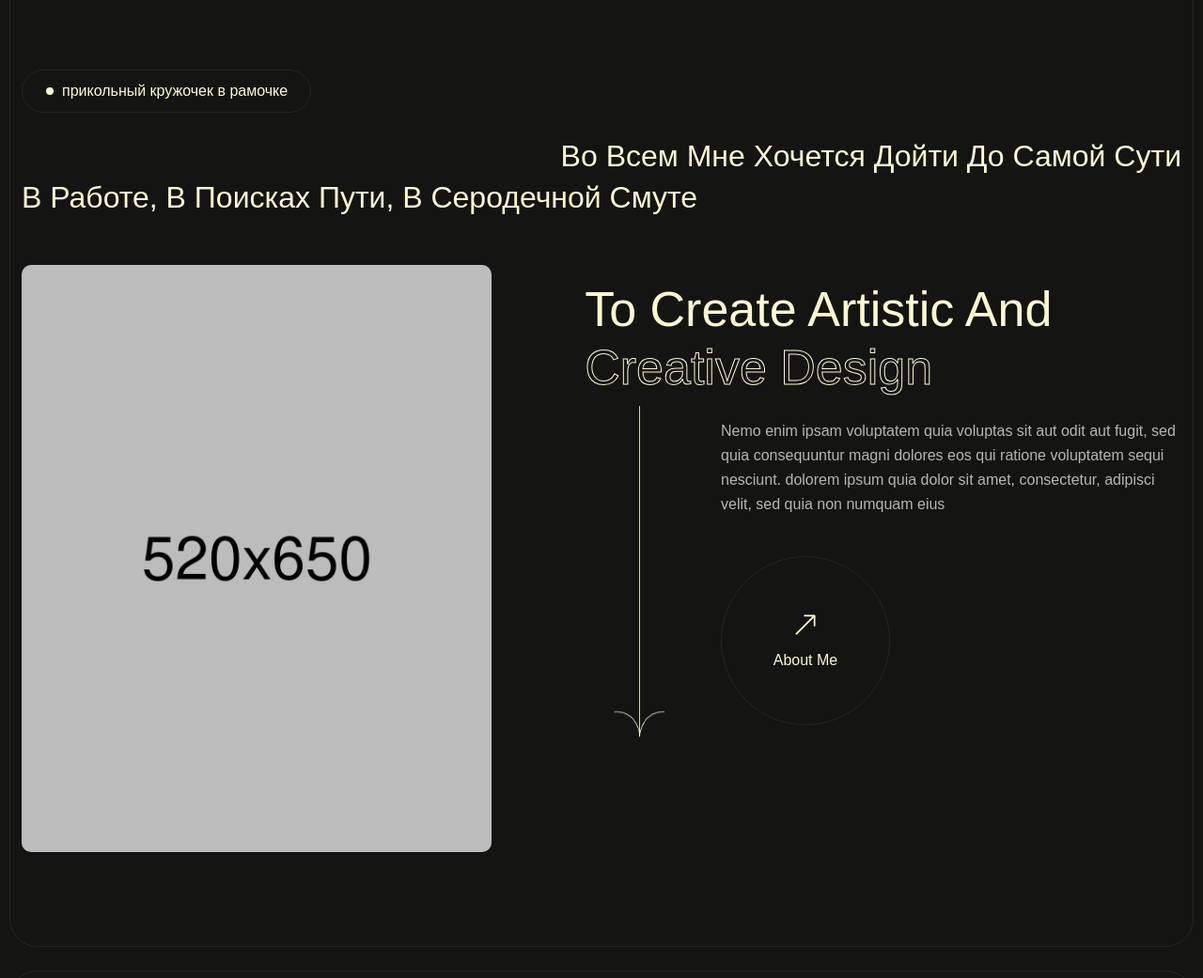
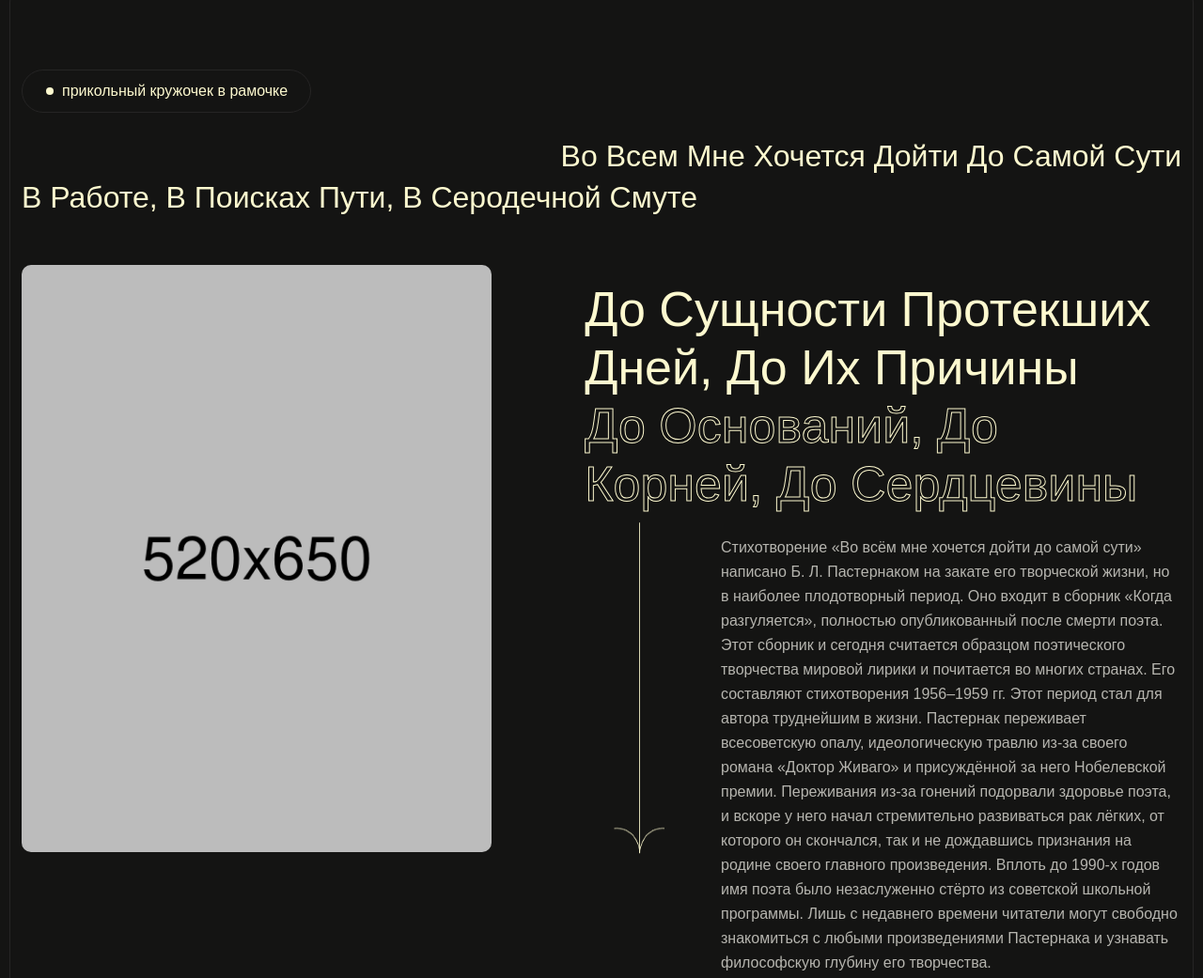
Before and after one commit to zheneRRR/322, a plain HTML site: page index.html in a window 1280 px wide. Shown: the part 687-1728 px from the top of the page at 94% size. Drawn offline with Linux system fonts and the light colour scheme; a web font is replaced by a local one.

Commit message:
Update index.html

```diff
--- a/index.html
+++ b/index.html
@@ -235,9 +235,9 @@
                <div class="about-content-v1">
                   <div class="section-title mb-xxl-5 mb-sm-4 mb-3">
                      <h2 class="stitle fw-500 mt-3" data-aos="fade-down" data-aos-duration="1500">
-                        To Create Artistic And
+                        До сущности протекших дней, до их причины
                         <span class="text-storkes d-block">
-                           Creative Design
+                           До оснований, до корней, до сердцевины
                         </span>
                      </h2>
                   </div>
@@ -248,10 +248,7 @@
                         </a>
                         <div class="right-comp">
                            <p class="pra-clr">
-                              Nemo enim ipsam voluptatem quia voluptas sit aut odit aut fugit, sed quia consequuntur
-                              magni dolores eos qui ratione
-                              voluptatem sequi nesciunt. dolorem ipsum quia dolor sit amet, consectetur, adipisci velit,
-                              sed quia non numquam eius
+                              Стихотворение «Во всём мне хочется дойти до самой сути» написано Б. Л. Пастернаком на закате его творческой жизни, но в наиболее плодотворный период. Оно входит в сборник «Когда разгуляется», полностью опубликованный после смерти поэта. Этот сборник и сегодня считается образцом поэтического творчества мировой лирики и почитается во многих странах. Его составляют стихотворения 1956–1959 гг. Этот период стал для автора труднейшим в жизни. Пастернак переживает всесоветскую опалу, идеологическую травлю из-за своего романа «Доктор Живаго» и присуждённой за него Нобелевской премии. Переживания из-за гонений подорвали здоровье поэта, и вскоре у него начал стремительно развиваться рак лёгких, от которого он скончался, так и не дождавшись признания на родине своего главного произведения. Вплоть до 1990-х годов имя поэта было незаслуженно стёрто из советской школьной программы. Лишь с недавнего времени читатели могут свободно знакомиться с любыми произведениями Пастернака и узнавать философскую глубину его творчества.
                            </p>
                            <a href="#" class="hover-circle cmborder wow fadeInUp" data-wow-duration="1.6s">
                               <span class="box">
@@ -574,12 +571,12 @@
          <div class="cus__mb60  d-md-flex d-grid align-items-end justify-content-between gap-3">
             <div class="section-title">
                <span class="section-sub" data-aos="fade-down" data-aos-duration="1000">
-                  Quality Services
+                  Рене Декард
                </span>
                <h2 class="stitle fw-500 mt-3" data-aos="fade-down" data-aos-duration="1500">
-                  My Speciality Depends on
+                  Cogito ergo sum
                   <span class="text-storkes d-block">
-                     My Quality
+                     Мыслю значит существую
                   </span>
                </h2>
             </div>
```
